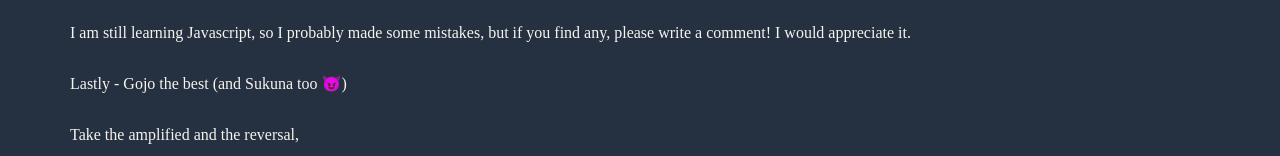
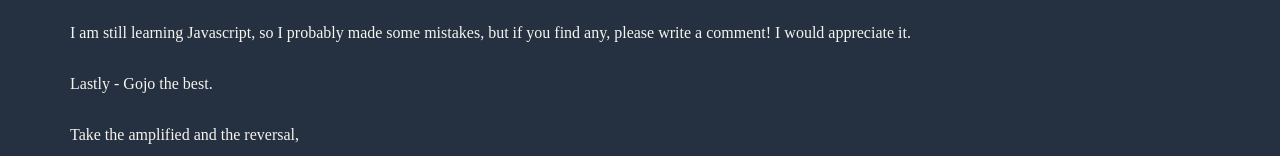
Before and after one commit to Lirmortoch/calc-v1-, a website built with webpack: page about/about.html in a window 1280 px wide. Shown: the part 332-488 px from the top of the page. Built offline with nearby package versions, Linux system fonts and the light colour scheme; a web font is replaced by a local one.

Commit message:
Update about.html

```diff
--- a/about/about.html
+++ b/about/about.html
@@ -81,7 +81,7 @@
                     I am still learning Javascript, so I probably made some mistakes, but if you find any, please write a comment! I would appreciate it.
                 </p>
                 <p class="about__text">
-                    Lastly - Gojo the best (and Sukuna too 😈)
+                    Lastly - Gojo the best.
                 </p>
                 <p class="about__text">
                     <span class="about-purple">Take the amplified and the reversal,</span><br>
```
